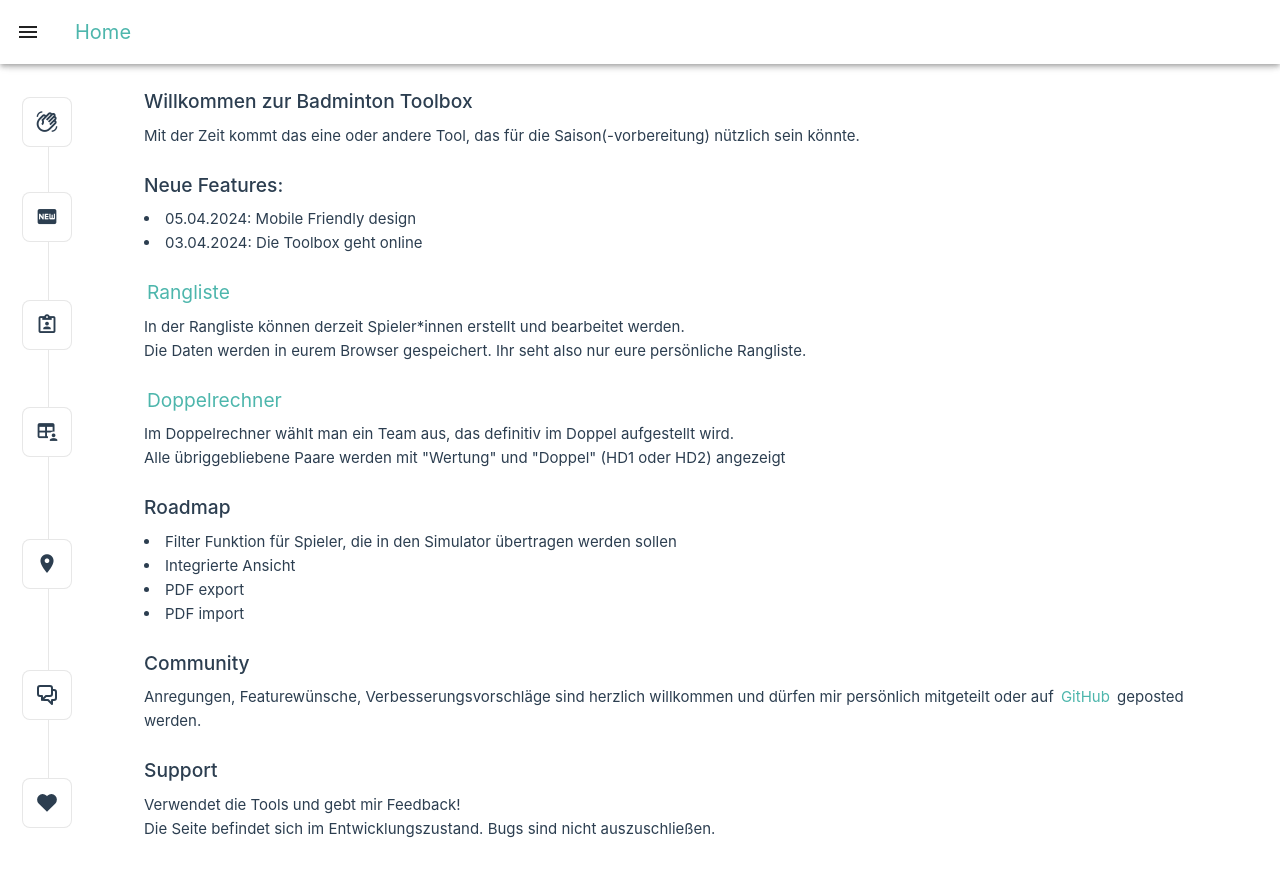
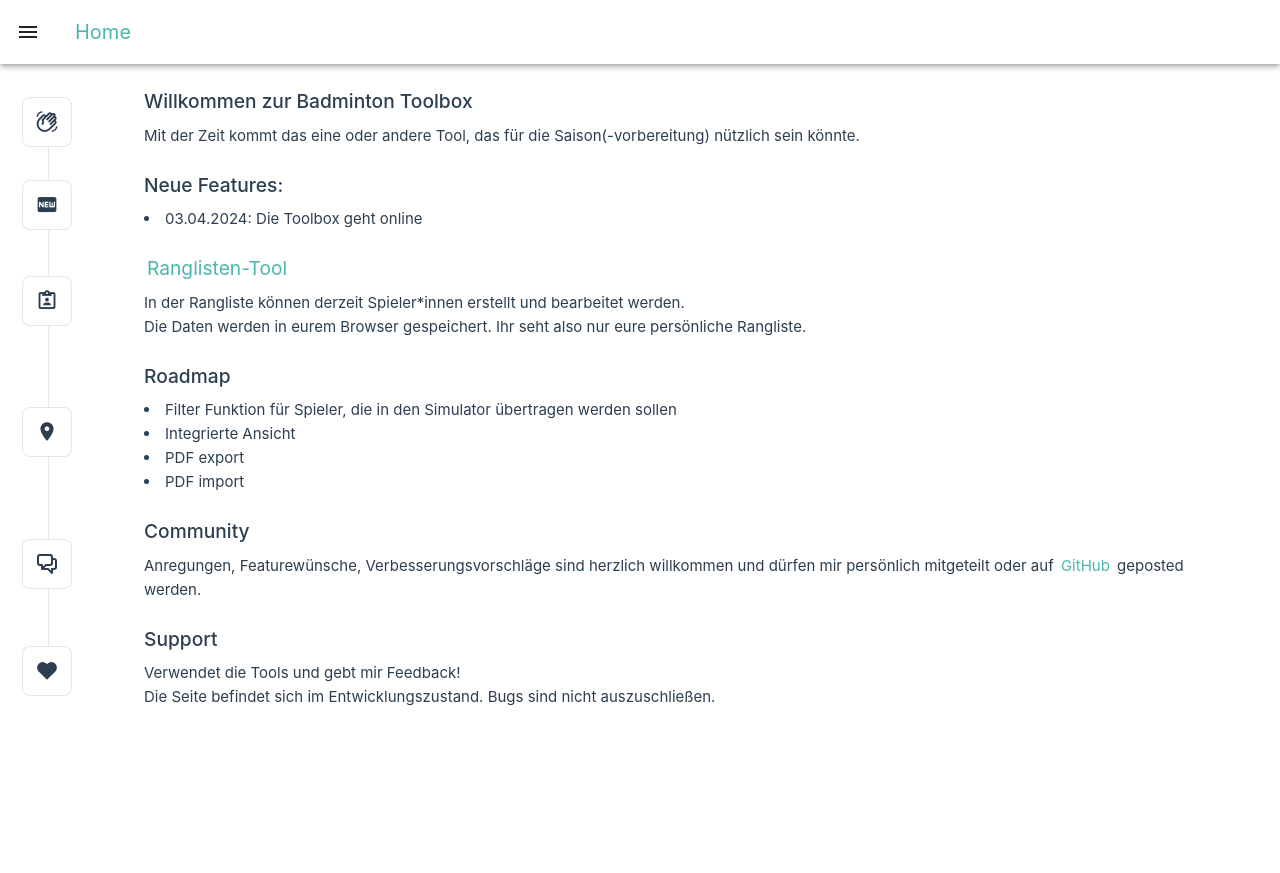
Before and after one commit to cangd/badminton-toolbox, a Vue app: page / in a window 1280 px wide. After the commit the page ends 800 px from the top, so only its background shows below. Built offline with nearby package versions, Linux system fonts and the light colour scheme.

Commit message:
Clean up

```diff
--- a/src/App.vue
+++ b/src/App.vue
@@ -11,10 +11,7 @@
     <v-navigation-drawer v-model="drawer">
       <v-list>
         <v-list-item>
-          <RouterLink to="/rangliste">Rangliste</RouterLink>
-        </v-list-item>
-        <v-list-item>
-          <RouterLink to="/simulator">Simulator</RouterLink>
+          <RouterLink to="/simulator">Ranglisten-Tool</RouterLink>
         </v-list-item>
       </v-list>
     </v-navigation-drawer>
--- a/src/components/TheWelcome.vue
+++ b/src/components/TheWelcome.vue
@@ -20,7 +20,6 @@ import SupportIcon from './icons/IconSupport.vue'
     </template>
     <template #heading>Neue Features:</template>
 
-    <li>05.04.2024: Mobile Friendly design</li>
     <li>03.04.2024: Die Toolbox geht online</li>
   </WelcomeItem>
 
@@ -28,22 +27,11 @@ import SupportIcon from './icons/IconSupport.vue'
     <template #icon>
       <v-icon icon="mdi-clipboard-account-outline" />
     </template>
-    <template #heading><RouterLink to="/rangliste">Rangliste</RouterLink></template>
+    <template #heading><RouterLink to="/rangliste">Ranglisten-Tool</RouterLink></template>
 
     In der Rangliste können derzeit Spieler*innen erstellt und bearbeitet werden.
     <br />
     Die Daten werden in eurem Browser gespeichert. Ihr seht also nur eure persönliche Rangliste.
-  </WelcomeItem>
-
-  <WelcomeItem>
-    <template #icon>
-      <v-icon icon="mdi-table-account" />
-    </template>
-    <template #heading><RouterLink to="/doppelrechner">Doppelrechner</RouterLink></template>
-
-    Im Doppelrechner wählt man ein Team aus, das definitiv im Doppel aufgestellt wird.
-    <br />
-    Alle übriggebliebene Paare werden mit "Wertung" und "Doppel" (HD1 oder HD2) angezeigt
   </WelcomeItem>
 
   <WelcomeItem>
--- a/src/router/index.ts
+++ b/src/router/index.ts
@@ -1,5 +1,5 @@
 import TheWelcome from '@/components/TheWelcome.vue'
-import DoublesSimulator from '@/views/DoublesSimulator.vue'
+import DoublesSimulator from '@/components/simulator/DoublesSimulator.vue'
 import RanglisteSimulator from '@/views/RanglisteSimulator.vue'
 import { createRouter, createWebHashHistory } from 'vue-router'
 import RanglisteView from '../views/RanglisteView.vue'
@@ -15,16 +15,6 @@ const router = createRouter({
     {
       path: '/rangliste',
       name: 'rangliste',
-      component: RanglisteView
-    },
-    {
-      path: '/doppelrechner',
-      name: 'doppelrechner',
-      component: DoublesSimulator
-    },
-    {
-      path: '/simulator',
-      name: 'simulator',
       component: RanglisteSimulator
     }
   ]
--- a/src/views/RanglisteSimulator.vue
+++ b/src/views/RanglisteSimulator.vue
@@ -17,12 +17,12 @@
 <script setup lang="ts">
 import AddPlayer from '@/components/rangliste/AddPlayer.vue'
 import TablePlayers from '@/components/rangliste/TablePlayers.vue'
+import DoublesSimulator from '@/components/simulator/DoublesSimulator.vue'
 import { defaultPlayers } from '@/helper/defaultPlayers'
 import { saveLastIdToLocalStorage } from '@/helper/rangliste/lastIdStoragehelper.js'
 import { getPlayersFromSessionStorage } from '@/helper/rangliste/playersStorageHelper.js'
 import type Player from '@/models/Player.js'
 import { onMounted, ref } from 'vue'
-import DoublesSimulator from '@/views/DoublesSimulator.vue'
 
 const players = ref<Player[]>([])
 const playersInSimulator = ref<Player[]>([])
@@ -46,7 +46,6 @@ function initPlayerList(): Player[] {
 function addPlayersToSimulator() {
   for (const player of players.value) {
     if (player.isInSimulator === true) {
-      console.log('Testinger')
       playersInSimulator.value.push(player)
     }
   }
```
Also changed, not shown: src/components/simulator/DoublesSimulator.vue (renamed from src/views/DoublesSimulator.vue).
